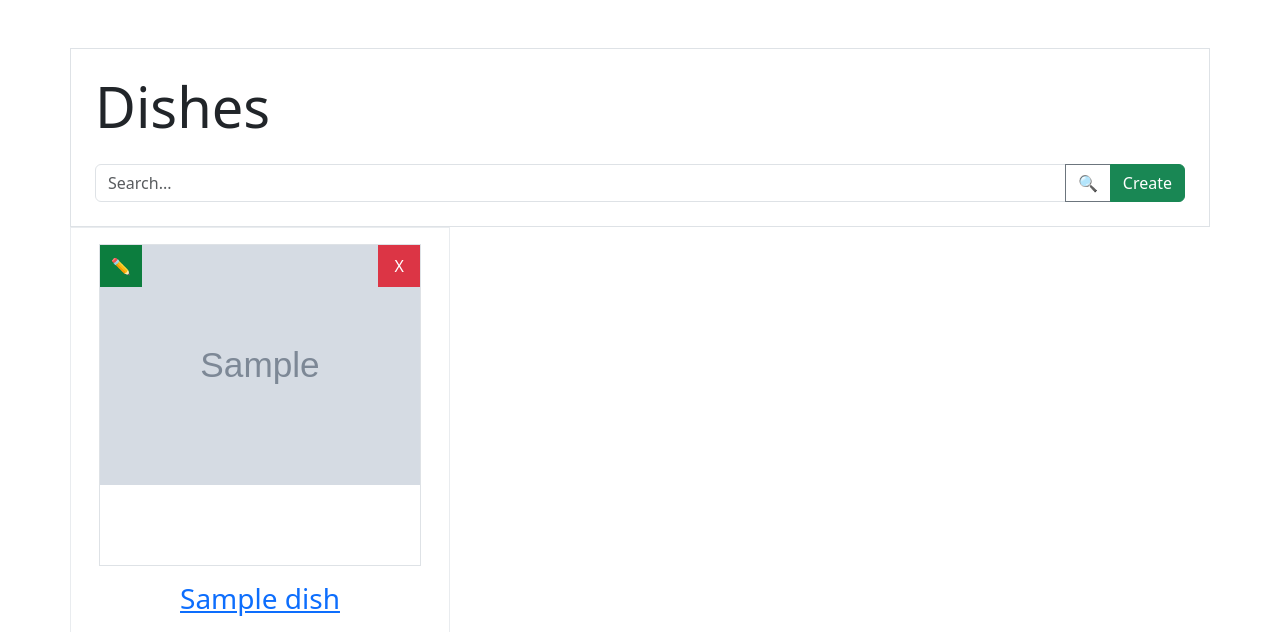
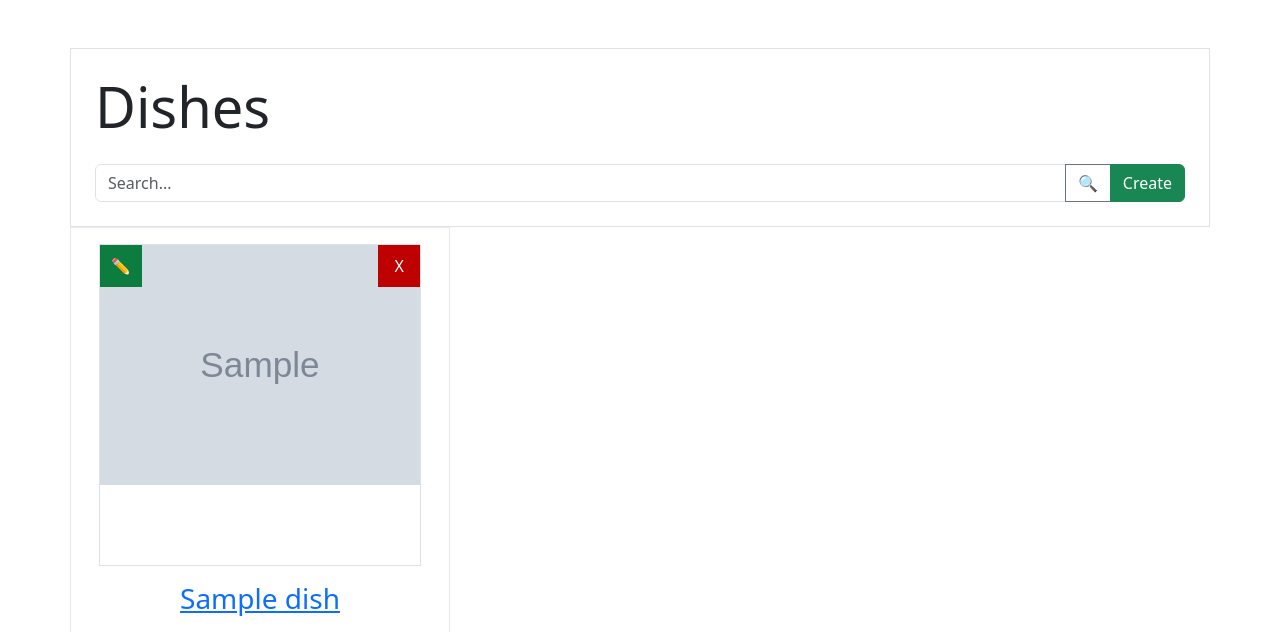
Before and after one commit to Windings-Lab/kitchen-service, a Django app: page /dish/list/ in a window 1280 px wide. Shown: the part 58-690 px from the top of the page. Run offline with Django 5.2, Linux system fonts and the light colour scheme; tables that the repository leaves empty hold one stand-in row (values such as "Sample post"); grey boxes marked "Sample" are stand-in pictures.

Commit message:
Delete button color updated

```diff
--- a/templates/includes/cards/card.html
+++ b/templates/includes/cards/card.html
@@ -17,7 +17,7 @@
             </div>
             <div class="col-2 p-0 h-100" style="width: 2.6rem">
               <a href="#"
-                 class="btn btn-danger rounded-0 d-flex align-items-center justify-content-center border-0 p-0 w-100 h-100">
+                 class="btn btn-danger rounded-0 d-flex align-items-center justify-content-center border-0 p-0 w-100 h-100" style="background-color: #bf0000">
                 X
               </a>
             </div>
```
